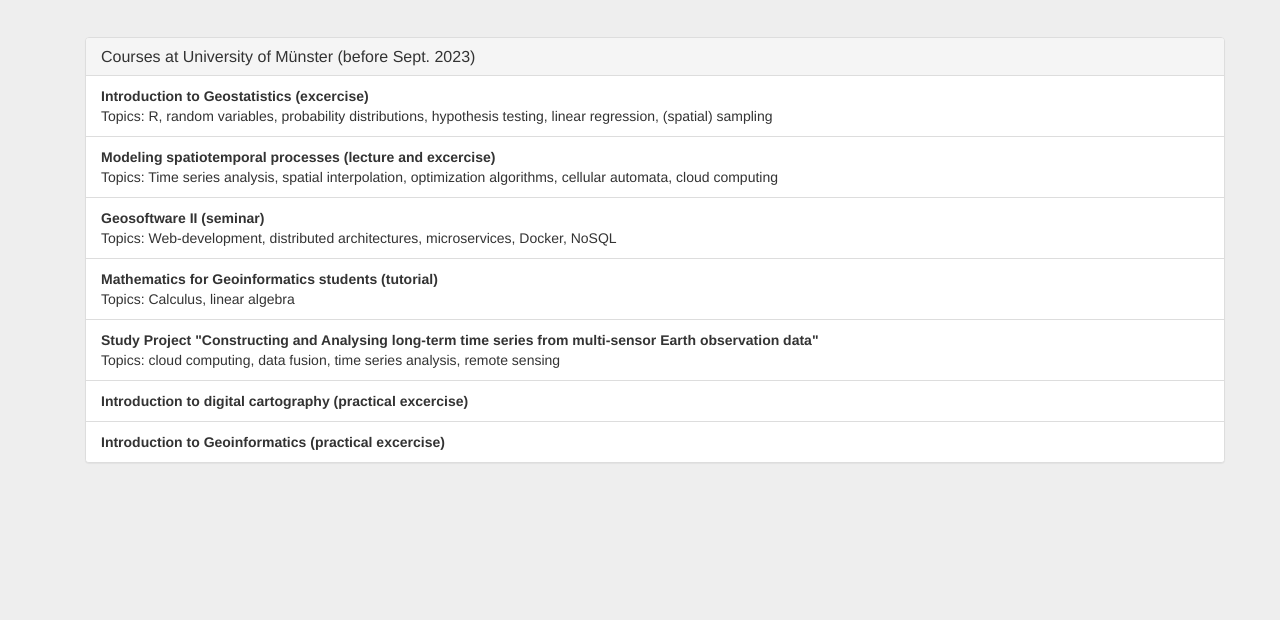
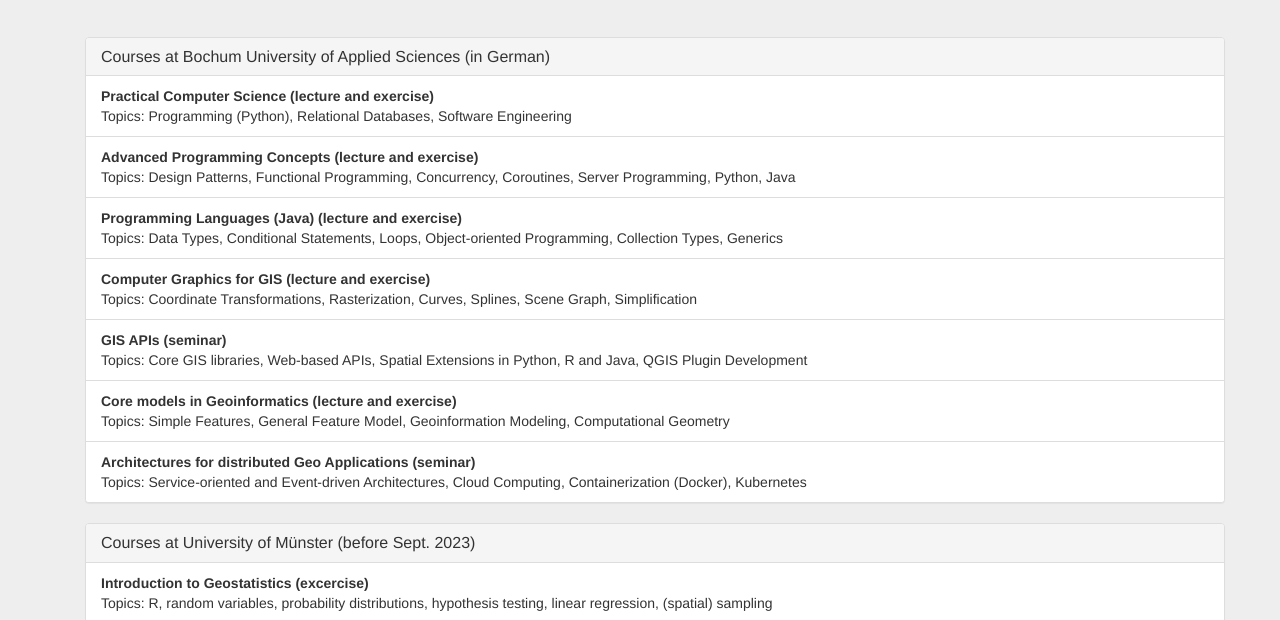
Before and after one commit to appelmar/appelmar.github.io, a plain HTML site: page teaching.html in a window 1280 px wide. Shown: the part 143-763 px from the top of the page. Drawn offline with Linux system fonts and the light colour scheme.

Commit message:
update BO courses

```diff
--- a/teaching.html
+++ b/teaching.html
@@ -72,7 +72,47 @@
 
 
 		<div class="container">
-
+			<div class="panel panel-default">
+				<div class="panel-heading">
+					<h3 class="panel-title">Courses at Bochum University of Applied Sciences (in German)</h3>
+				</div>
+				<ul class="list-group">
+					<li class="list-group-item">
+						<div><strong>Practical Computer Science (lecture and exercise)</strong></div>
+						Topics: Programming (Python), Relational Databases, Software Engineering
+					</li>
+					<li class="list-group-item">
+						<div><strong>Advanced Programming Concepts (lecture and exercise)</strong></div>
+						Topics: Design Patterns, Functional Programming, Concurrency, Coroutines, Server Programming, Python, Java
+					</li>
+					<li class="list-group-item">
+						<div><strong>Programming Languages (Java) (lecture and exercise)</strong></div>
+						Topics: Data Types, Conditional Statements, Loops, Object-oriented Programming, Collection Types, Generics
+					</li>
+					<li class="list-group-item">
+						<div><strong>Computer Graphics for GIS (lecture and exercise)</strong></div>
+						Topics: Coordinate Transformations, Rasterization, Curves, Splines, Scene Graph, Simplification
+					</li>
+					<li class="list-group-item">
+						<div><strong>GIS APIs (seminar)</strong></div>
+						Topics: Core GIS libraries, Web-based APIs, Spatial Extensions in Python, R and Java, QGIS Plugin Development
+					</li>
+					<li class="list-group-item">
+						<div><strong>Core models in Geoinformatics (lecture and exercise)</strong></div>
+						Topics: Simple Features, General Feature Model, Geoinformation Modeling, Computational Geometry
+					</li>
+					<li class="list-group-item">
+						<div><strong>Architectures for distributed Geo Applications (seminar)</strong></div>
+						Topics: Service-oriented and Event-driven Architectures, Cloud Computing, Containerization (Docker), Kubernetes
+					</li>
+					<!--<li class="list-group-item">
+						<div><strong>Elective: TODO</strong></div>
+					</li>-->
+					<!--<li class="list-group-item">
+						<div><strong>Elective: TODO</strong></div>
+					</li>-->
+				</ul>
+			</div>
 			<div class="panel panel-default">
 				<div class="panel-heading">
 					<h3 class="panel-title">Courses at University of Münster (before Sept. 2023)</h3>
@@ -84,7 +124,7 @@
 					</li>
 					<li class="list-group-item">
 						<div><strong>Modeling spatiotemporal processes (lecture and excercise)</strong></div>
-						Topics: Time series analysis, spatial interpolation, optimization algorithms, cellular automata, cloud computing
+						Topics: Time series analysis, spatial interpolation, optimization algorithms, cellular automata
 					</li>
 					<li class="list-group-item">
 						<div><strong>Geosoftware II (seminar)</strong></div>
```
Also changed, not shown: index.html (+2 -3 lines), publications.html (+6 -1 lines).
